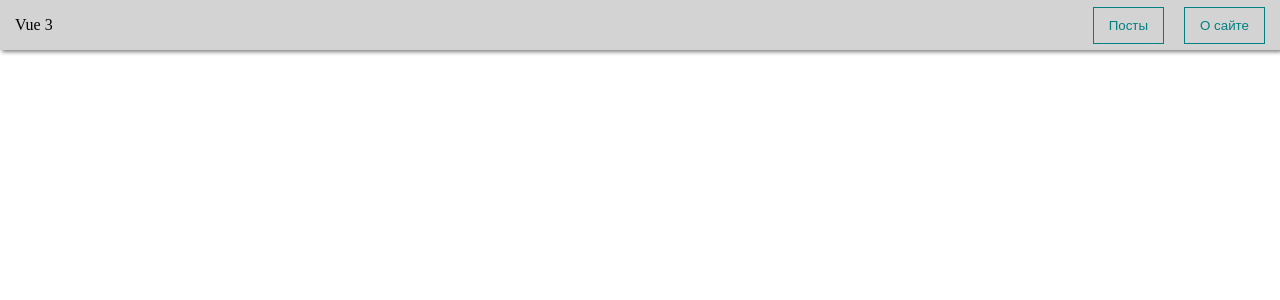
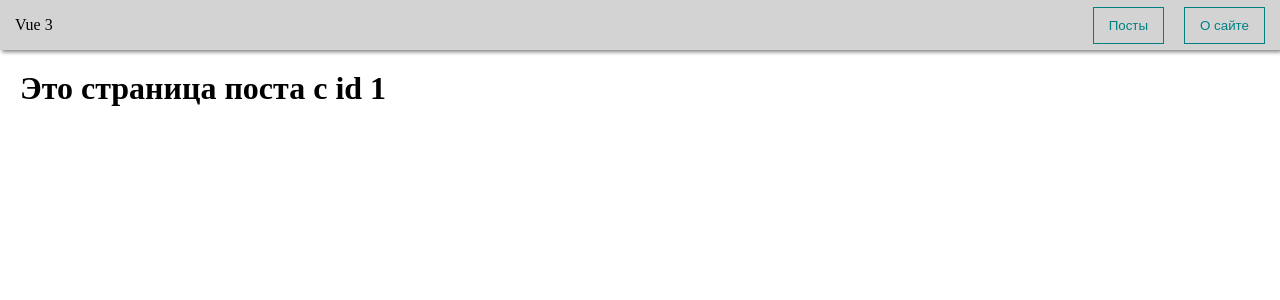
Before and after one commit to anna-gt/vue3-example, a Vue app: page /posts/1 in a window 1280 px wide. Before the commit this address had no page. Shown: the top 300 px of the page. Built offline with nearby package versions, Linux system fonts and the light colour scheme.

Commit message:
add dynamic routes

```diff
--- a/src/components/PostItem.vue
+++ b/src/components/PostItem.vue
@@ -6,6 +6,11 @@
 			<div><strong>Описание: </strong>{{ post.body }}</div>
 		</div>
 		<div class="post_btns">
+			<my-button
+				@click="$router.push(`/posts/${post.id}`)"
+			>
+				Открыть
+			</my-button>
 			<my-button
 				@click="$emit('remove', post)"
 			>
@@ -35,4 +40,9 @@
 	align-items: center;
 	justify-content: space-between;
 }
+
+.post_btns {
+	display: flex;
+
+}
 </style>
--- /dev/null
+++ b/src/pages/PostIdPage.vue
@@ -0,0 +1,15 @@
+<template>
+	<div>
+		<h1>Это страница поста с id {{ $route.params.id }}</h1>
+	</div>
+</template>
+
+<script>
+	export default {
+
+	}
+</script>
+
+<style scoped>
+
+</style>
--- a/src/router/router.js
+++ b/src/router/router.js
@@ -2,6 +2,7 @@ import Main from "@/pages/Main.vue";
 import PostPage from "@/pages/PostPage.vue";
 import About from "@/pages/About.vue";
 import { createRouter, createWebHistory } from "vue-router";
+import PostIdPage from "@/pages/PostIdPage.vue";
 
 
 const routes = [
@@ -16,6 +17,10 @@ const routes = [
 	{
 		path: '/about',
 		component: About
+	},
+	{
+		path: '/posts/:id',
+		component: PostIdPage
 	}
 ]
 
```
